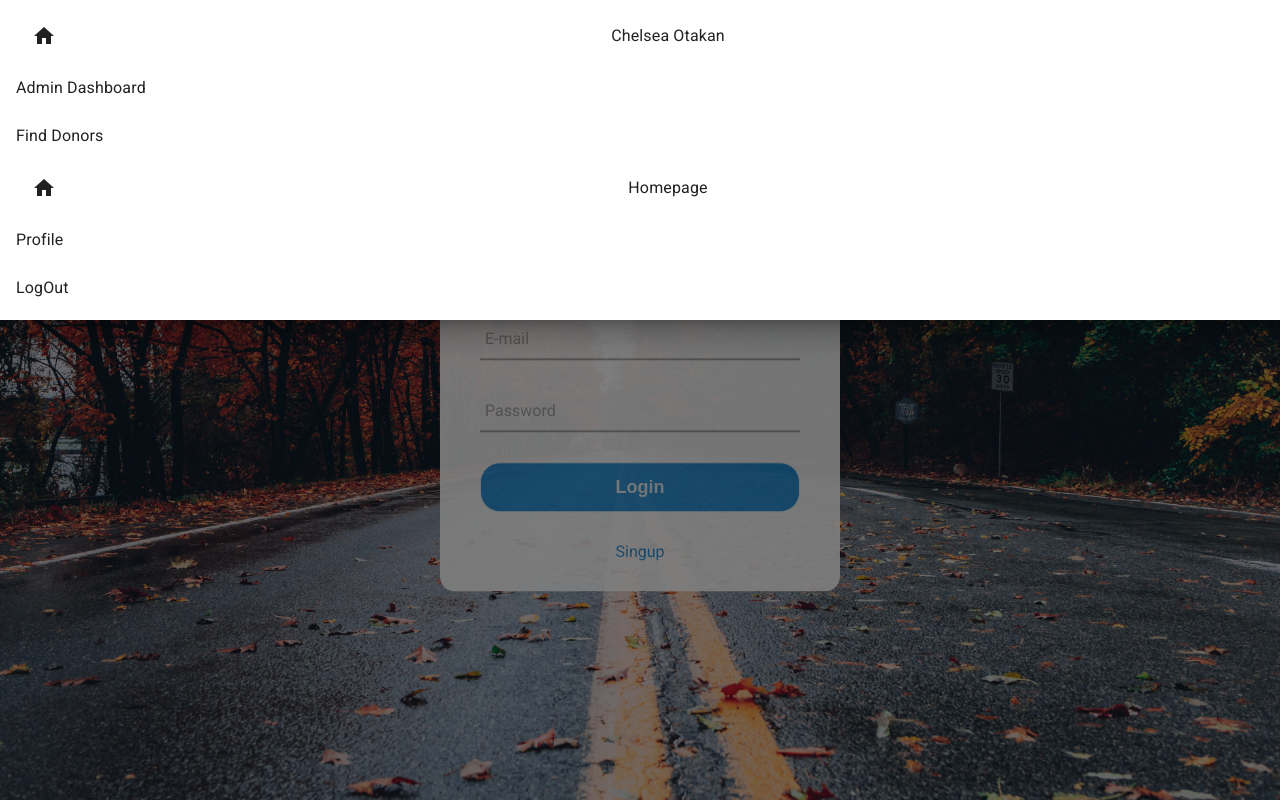
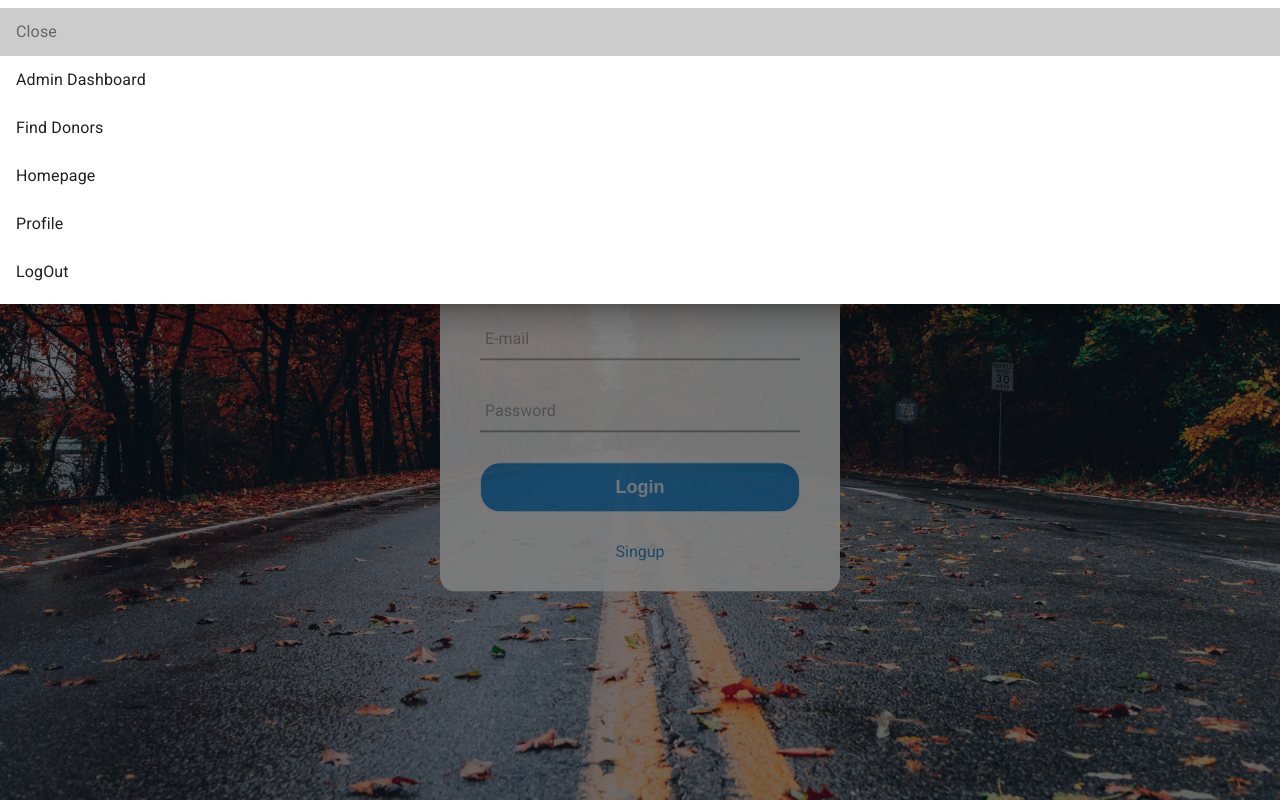
Before and after one commit to MichaelKorost/team-project, a React (Create React App) app: page / in a window 1280 px wide. Both pictures are taken after a click on the button "menu". Built offline with nearby package versions, Linux system fonts and the light colour scheme; the HTML template or start-up script is replaced by a standard one.

Commit message:
removing debug lines

```diff
--- a/src/components/NavbarButtons/NavbarButtons.jsx
+++ b/src/components/NavbarButtons/NavbarButtons.jsx
@@ -2,9 +2,7 @@ import {Link} from "react-router-dom";
 import List from "@mui/material/List";
 import ListItem from "@mui/material/ListItem";
 import ListItemButton from "@mui/material/ListItemButton";
-import ListItemIcon from "@mui/material/ListItemButton";
 import ListItemText from "@mui/material/ListItemText";
-import HomeIcon from '@mui/icons-material/Home';
 
 
 function NavbarButtons({setMenuState}) {
@@ -19,8 +17,7 @@ function NavbarButtons({setMenuState}) {
     },
     {
       text: "Homepage",
-      to: "/",
-      icon: HomeIcon
+      to: "/"
     },
     {
       text: "Profile",
@@ -32,111 +29,24 @@ function NavbarButtons({setMenuState}) {
     }
   ];
   return (
-    <List sx={{bgcolor: "background.paper"}} onClick={() => setMenuState(false)}>
-            <ListItemButton>
-          <ListItemIcon>
-            <HomeIcon />
-          </ListItemIcon>
-          <ListItemText primary="Chelsea Otakan" />
+    <List onClick={() => setMenuState(false)}>
+      <ListItem disablePadding sx={{backgroundColor: "#ccc", color: "#666"}}>
+        <ListItemButton disablePadding>
+          <ListItemText primary={"Close"} />
         </ListItemButton>
+      </ListItem>
       {
-        links.map(({text, to, icon}, i) => {
-          const Icon = icon;
+        links.map(({text, to}, i) => {
           return (
             <ListItem disablePadding key={i}>
-              <ListItemButton component={Link} to={to}>
-                {
-                  icon && <ListItemIcon>
-                    <Icon />
-                  </ListItemIcon>
-                }
+              <ListItemButton disablePadding component={Link} to={to}>
                 <ListItemText primary={text} />
               </ListItemButton>
             </ListItem>
           );
         })
       }
-      {/* <ListItem disablePadding>
-        <ListItemButton component={Link} to="/admin">
-          <ListItemText primary="Admin" />
-        </ListItemButton>
-      </ListItem>
-      <ListItem disablePadding>
-        <ListItemButton component={Link} to="/donors">
-          <ListItemText primary="Donors" />
-        </ListItemButton>
-      </ListItem>
-      <ListItem disablePadding>
-        <ListItemButton component={Link} to="/">
-          <ListItemText primary="Homepage" />
-        </ListItemButton>
-      </ListItem>
-      <ListItem disablePadding>
-        <ListItemButton component={Link} to="/profile">
-          <ListItemText primary="Profile" />
-        </ListItemButton>
-      </ListItem>
-      <ListItem disablePadding>
-        <ListItemButton component={Link} to="/logout">
-          <ListItemText primary="LogOut" />
-        </ListItemButton>
-      </ListItem> */}
     </List>
   );
 }
-
 export default NavbarButtons;
-
-
-
-
-// import {Link, useParams} from "react-router-dom";
-// import ButtonGroup from "@mui/material/ButtonGroup";
-// import Button from "@mui/material/Button";
-// import "./NavbarButtons.css";
-
-// function NavbarButtons() {
-
-//   // temporary consts START, get it using context
-//   const userIsLoggedIn = true;
-//   const userIsAdmin = true;
-//   const userIsMedicalCenterManager = true;
-//   // temporary consts END
-
-//   const params = useParams();
-//   const path = params && params.urlPath;
-//   const isOnUserPage = path && /^profile(?:\/|\?|#|$)/.test(path);
-//   const isOnDonorsPage = path && /^donors(?:\/|\?|#|$)/.test(path);
-//   const isOnAdminPage = path && /^admin(?:\/|\?|#|$)/.test(path);
-
-//   return (
-//       userIsLoggedIn &&
-//       <ButtonGroup variant="contained">
-//         {
-//           userIsAdmin && !isOnAdminPage && <Link to="/admin">
-//             <Button>Admin</Button>
-//           </Link>
-//         }
-//         {
-//           (userIsMedicalCenterManager || userIsAdmin) && !isOnDonorsPage && <Link to="/donors">
-//             <Button>Find Donors</Button>
-//           </Link>
-//         }
-//         {
-//           path && <Link to="/">
-//             <Button>Homepage</Button>
-//           </Link>
-//         }
-//         {
-//           !isOnUserPage && <Link to="/profile">
-//             <Button>Profile</Button>
-//           </Link>
-//         }
-//         <Link to="/logout">
-//           <Button>LogOut</Button>
-//         </Link>
-//       </ButtonGroup>
-//   );
-// }
-
-// export default NavbarButtons;
```
